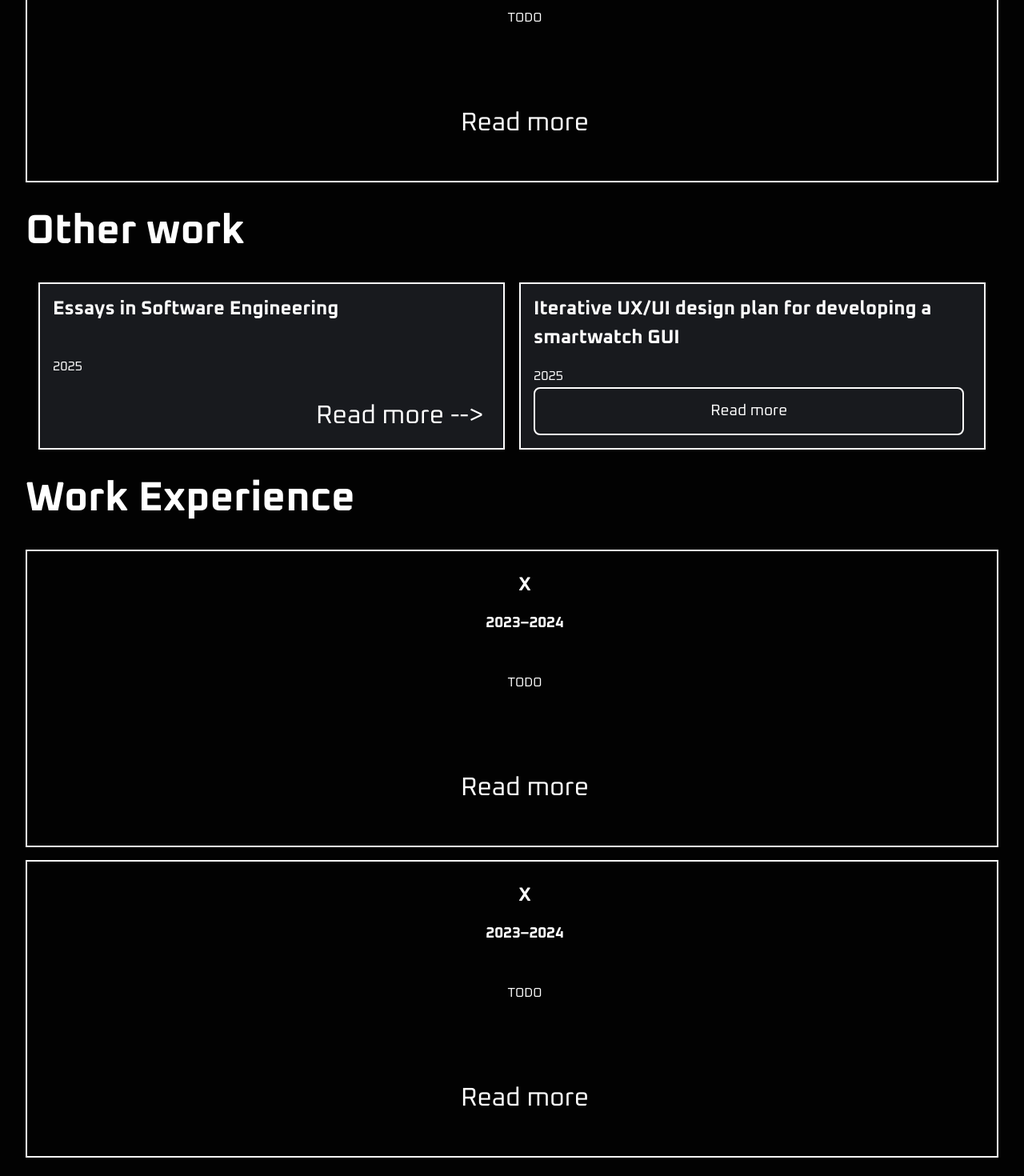
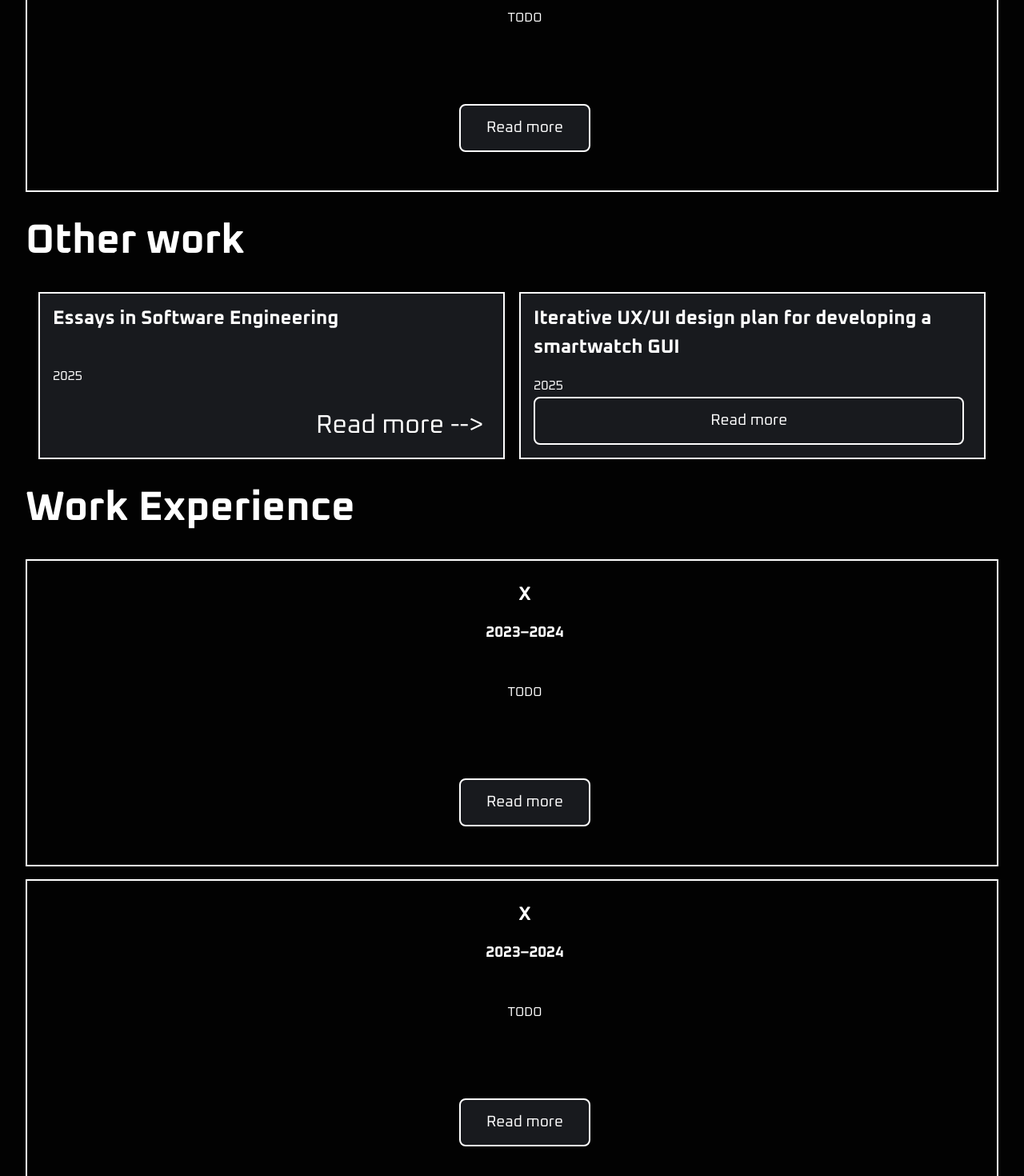
Before and after one commit to silentwinter0/portfolio, a React (Vite) app: page / in a window 1280 px wide. Shown: the part 1720-3190 px from the top of the page at 80% size. Built offline with nearby package versions, Linux system fonts and the light colour scheme.

Commit message:
Changed front page articles to use modals

```diff
--- /dev/null
+++ b/src/components/ArticleWithModal.jsx
@@ -0,0 +1,24 @@
+import React from 'react'
+import './Article.css'
+import Modal from './Modal'
+
+export default function ArticleWithModal({
+  imageSrc = '', title = '', subtitle = '', content = '', link = '#',
+  modalTitle = '', modalText = ''
+}) {
+  return (
+    <article className="article">
+      <div className="article-projecttext">
+        <h2>{title}</h2>
+        <h3>{subtitle}</h3>
+        <p>{content}</p>
+        <div className="article-readmore">
+          <Modal
+            modalTitle={modalTitle}
+            modalText={modalText}>
+          </Modal>
+        </div>
+      </div>
+    </article>
+  )
+}
--- a/src/pages/FrontPage.jsx
+++ b/src/pages/FrontPage.jsx
@@ -4,7 +4,7 @@ import Header from '../components/Header.jsx'
 import About from '../components/About.jsx'
 import Projects from '../components/Projects.jsx'
 import OtherWork from '../components/OtherWork.jsx'
-import Article from '../components/Article.jsx'
+import ArticleWithModal from '../components/ArticleWithModal.jsx'
 
 function FrontPage() {
 
@@ -26,29 +26,35 @@ function FrontPage() {
         </p>
         <Projects />
         <h1>Studies</h1>
-            <Article
+            <ArticleWithModal
               imageSrc=""
               title="Information Networks, Bachelor of Science student at Aalto University"
               subtitle="2024–present"
               content="TODO"
               link="./"
+              modalTitle="Information Networks"
+              modalText="ABC"
               />
         <h1>Other work</h1>
         <OtherWork />
         <h1>Work Experience</h1>
-            <Article
+            <ArticleWithModal
               imageSrc=""
               title="X"
               subtitle="2023–2024"
               content="TODO"
               link="./"
+              modalTitle="XYZ"
+              modalText="ABC"
               />
-            <Article
+            <ArticleWithModal
               imageSrc=""
               title="X"
               subtitle="2023–2024"
               content="TODO"
               link="./"
+              modalTitle="XYZ"
+              modalText="ABC"
               />
       </div>
       <About />
```
